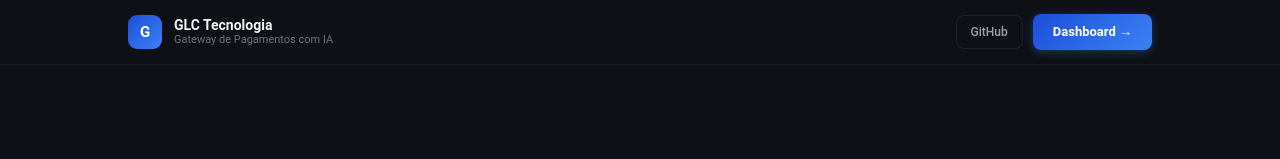
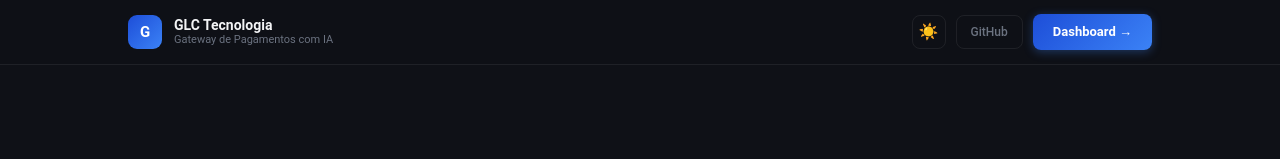
Before and after one commit to cobradev01/gateway_pagamentos_glc, a Next.js app: page / in a window 1280 px wide. Shown: the top 159 px of the page. Built offline with nearby package versions, Linux system fonts and the light colour scheme.

Commit message:
feat: toggle dark/light theme com persistencia no localStorage, sem flash

```diff
--- a/src/app/dashboard/page.tsx
+++ b/src/app/dashboard/page.tsx
@@ -2,6 +2,7 @@
 
 import { useEffect, useState, useCallback } from "react";
 import Link from "next/link";
+import { ThemeToggle } from "@/components/ThemeToggle";
 import { StatsCards } from "@/components/dashboard/StatsCards";
 import { TransactionTable } from "@/components/dashboard/TransactionTable";
 import { AgentActivityFeed } from "@/components/dashboard/AgentActivityFeed";
@@ -100,11 +101,12 @@
               </div>
             </div>
           </div>
-          <div style={{ display: "flex", alignItems: "center", gap: 16 }}>
+          <div style={{ display: "flex", alignItems: "center", gap: 12 }}>
             <div style={{ display: "flex", alignItems: "center", gap: 6, fontSize: 12, color: "#22c55e" }}>
               <span style={{ width: 7, height: 7, borderRadius: "50%", background: "#22c55e", display: "inline-block" }} />
               Agentes ativos
             </div>
+            <ThemeToggle />
             <SimulateButton onSimulated={fetchData} />
           </div>
         </div>
--- a/src/app/globals.css
+++ b/src/app/globals.css
@@ -6,15 +6,36 @@
   --font-mono: 'Roboto Mono', monospace;
 }
 
+/* dark (default) */
 :root {
   --bg-app:      #0f1117;
   --bg-card:     #16181f;
   --bg-elevated: #1e2130;
   --bg-hover:    rgba(255,255,255,0.03);
   --border:      rgba(255,255,255,0.07);
+  --nav-bg:      rgba(15,17,23,0.9);
   --text-primary:   #f3f4f6;
   --text-secondary: #d1d5db;
   --text-muted:     #6b7280;
+  --text-faint:     #374151;
+  --code-bg:        #1e2130;
+  --code-color:     #a5b4fc;
+}
+
+/* light */
+html.light {
+  --bg-app:      #f4f6f9;
+  --bg-card:     #ffffff;
+  --bg-elevated: #f0f2f5;
+  --bg-hover:    rgba(0,0,0,0.02);
+  --border:      rgba(0,0,0,0.08);
+  --nav-bg:      rgba(244,246,249,0.92);
+  --text-primary:   #0f172a;
+  --text-secondary: #334155;
+  --text-muted:     #64748b;
+  --text-faint:     #cbd5e1;
+  --code-bg:        #e8edf5;
+  --code-color:     #4f46e5;
 }
 
 * { box-sizing: border-box; }
--- a/src/app/layout.tsx
+++ b/src/app/layout.tsx
@@ -13,6 +13,15 @@
 }>) {
   return (
     <html lang="pt-BR" className="h-full antialiased">
+      <head>
+        {/* prevent flash of wrong theme */}
+        <script dangerouslySetInnerHTML={{ __html: `
+          (function(){
+            var t = localStorage.getItem('theme');
+            if (t === 'light') document.documentElement.classList.add('light');
+          })();
+        `}} />
+      </head>
       <body className="min-h-full flex flex-col">{children}</body>
     </html>
   );
--- a/src/app/page.tsx
+++ b/src/app/page.tsx
@@ -1,4 +1,5 @@
 import Link from "next/link";
+import { ThemeToggle } from "@/components/ThemeToggle";
 
 const agents = [
   { icon: "🔍", name: "Agente Detector",     tag: "DETECTOR",     tagColor: "#3b82f6", desc: "Monitora falhas, timeouts e anomalias em tempo real. Sugere retry automático ou escalonamento." },
@@ -38,25 +39,26 @@
         .hero-content { animation: fadeUp 0.6s ease both; }
       `}</style>
 
-      <div style={{ minHeight: "100vh", display: "flex", flexDirection: "column" }}>
+      <div style={{ minHeight: "100vh", display: "flex", flexDirection: "column", background: "var(--bg-app)", color: "var(--text-primary)" }}>
 
         {/* ── Nav ── */}
-        <nav style={{ borderBottom: "1px solid rgba(255,255,255,0.07)", background: "rgba(15,17,23,0.9)", backdropFilter: "blur(16px)", position: "sticky", top: 0, zIndex: 50 }}>
+        <nav style={{ borderBottom: "1px solid var(--border)", background: "var(--nav-bg)", backdropFilter: "blur(16px)", position: "sticky", top: 0, zIndex: 50 }}>
           <div style={{ maxWidth: 1080, margin: "0 auto", padding: "0 28px", display: "flex", alignItems: "center", justifyContent: "space-between", height: 64 }}>
             <div style={{ display: "flex", alignItems: "center", gap: 12 }}>
               <div style={{ width: 34, height: 34, borderRadius: 9, background: "linear-gradient(135deg,#1d4ed8,#3b82f6)", display: "flex", alignItems: "center", justifyContent: "center", fontWeight: 700, fontSize: 15, color: "#fff", flexShrink: 0 }}>G</div>
               <div>
-                <p style={{ fontSize: 14, fontWeight: 600, color: "#f3f4f6", lineHeight: 1.1 }}>GLC Tecnologia</p>
-                <p style={{ fontSize: 11, color: "#6b7280", lineHeight: 1.1, marginTop: 1 }}>Gateway de Pagamentos com IA</p>
+                <p style={{ fontSize: 14, fontWeight: 600, color: "var(--text-primary)", lineHeight: 1.1 }}>GLC Tecnologia</p>
+                <p style={{ fontSize: 11, color: "var(--text-muted)", lineHeight: 1.1, marginTop: 1 }}>Gateway de Pagamentos com IA</p>
               </div>
             </div>
             <div style={{ display: "flex", alignItems: "center", gap: 10 }}>
+              <ThemeToggle />
               <a
                 href="https://github.com/cobradev01/gateway_pagamentos_glc"
                 target="_blank"
                 rel="noopener noreferrer"
                 className="nav-link"
-                style={{ fontSize: 12, fontWeight: 500, color: "#9ca3af", padding: "7px 14px", border: "1px solid rgba(255,255,255,0.08)", borderRadius: 8, transition: "all 0.15s" }}
+                style={{ fontSize: 12, fontWeight: 500, color: "var(--text-muted)", padding: "7px 14px", border: "1px solid var(--border)", borderRadius: 8, transition: "all 0.15s" }}
               >
                 GitHub
               </a>
--- /dev/null
+++ b/src/components/ThemeToggle.tsx
@@ -0,0 +1,46 @@
+"use client";
+
+import { useEffect, useState } from "react";
+
+export function ThemeToggle() {
+  const [dark, setDark] = useState(true);
+
+  useEffect(() => {
+    const saved = localStorage.getItem("theme");
+    const isDark = saved ? saved === "dark" : true;
+    setDark(isDark);
+    document.documentElement.classList.toggle("light", !isDark);
+  }, []);
+
+  function toggle() {
+    const next = !dark;
+    setDark(next);
+    document.documentElement.classList.toggle("light", !next);
+    localStorage.setItem("theme", next ? "dark" : "light");
+  }
+
+  return (
+    <button
+      onClick={toggle}
+      title={dark ? "Mudar para tema claro" : "Mudar para tema escuro"}
+      style={{
+        display: "flex",
+        alignItems: "center",
+        justifyContent: "center",
+        width: 34,
+        height: 34,
+        borderRadius: 8,
+        border: "1px solid var(--border)",
+        background: "transparent",
+        cursor: "pointer",
+        fontSize: 16,
+        transition: "border-color 0.15s, background 0.15s",
+        flexShrink: 0,
+      }}
+      onMouseEnter={(e) => { (e.currentTarget as HTMLButtonElement).style.background = "var(--bg-elevated)"; }}
+      onMouseLeave={(e) => { (e.currentTarget as HTMLButtonElement).style.background = "transparent"; }}
+    >
+      {dark ? "☀️" : "🌙"}
+    </button>
+  );
+}
```
